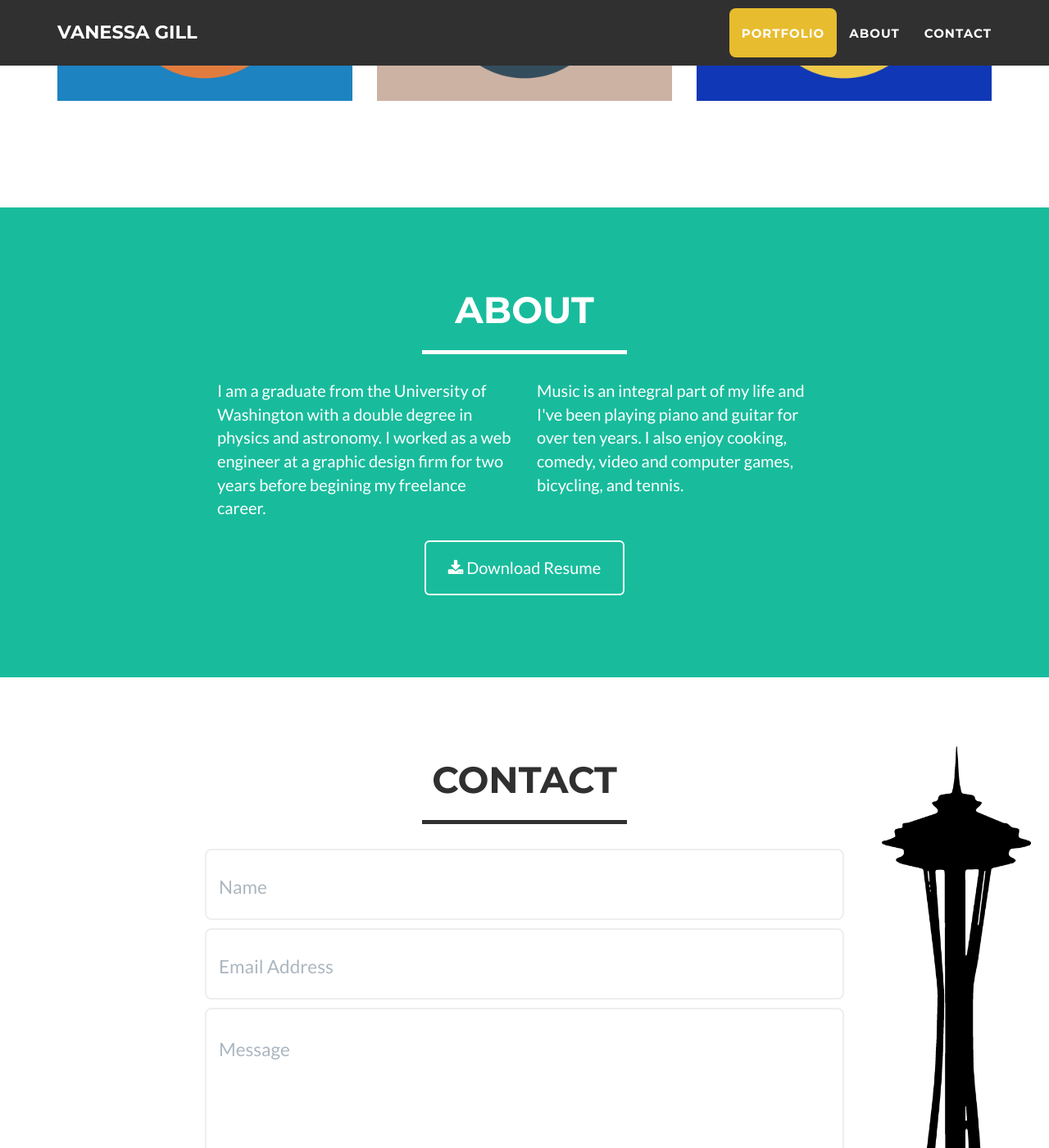
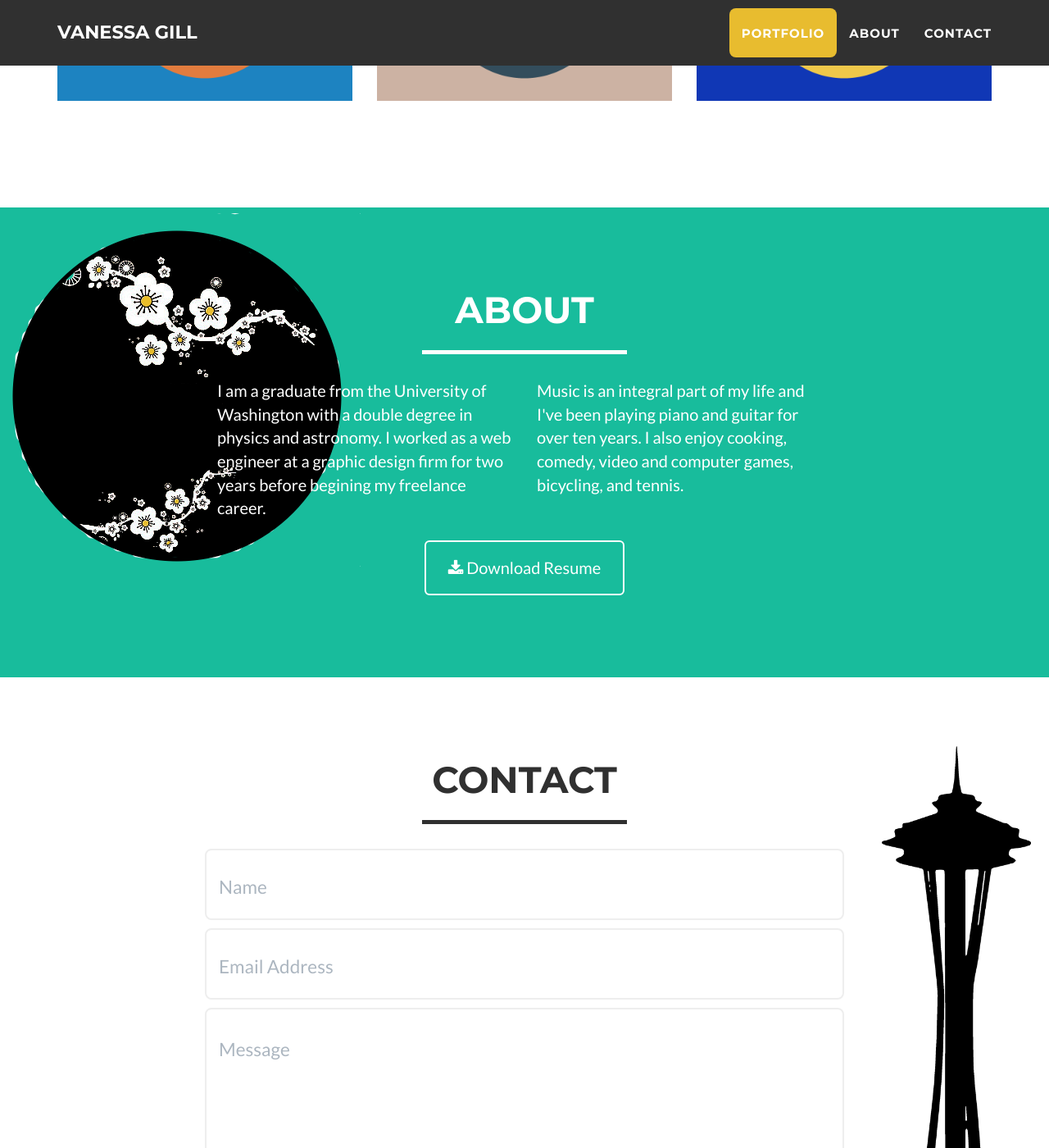
Before and after one commit to cnvrsepnk/cnvrsepnk.github.io, a Jekyll site: the page built from index.html, in a window 1280 px wide and 1400 px high, scrolled down 1381 px. Shown: the whole window at 82% size. Built offline with Jekyll 4.4.1, drawn with Linux system fonts in a browser that asks for light colours.

Commit message:
new flowers

```diff
--- a/_includes/css/main.css
+++ b/_includes/css/main.css
@@ -225,12 +225,12 @@ section.success {
     background-position: 98% bottom;
 }
 
-/*#about {
-    background-image: url('img/blossom-bird.png');
+#about {
+    background-image: url('img/bw-blossoms.png');
     background-repeat: no-repeat;
     background-size: auto auto;
     background-position: -10px 5%;
-}*/
+}
 
 #portfolio .portfolio-item {
     right: 0;
```
Also changed, not shown: img/bw-blossoms.png (added).
